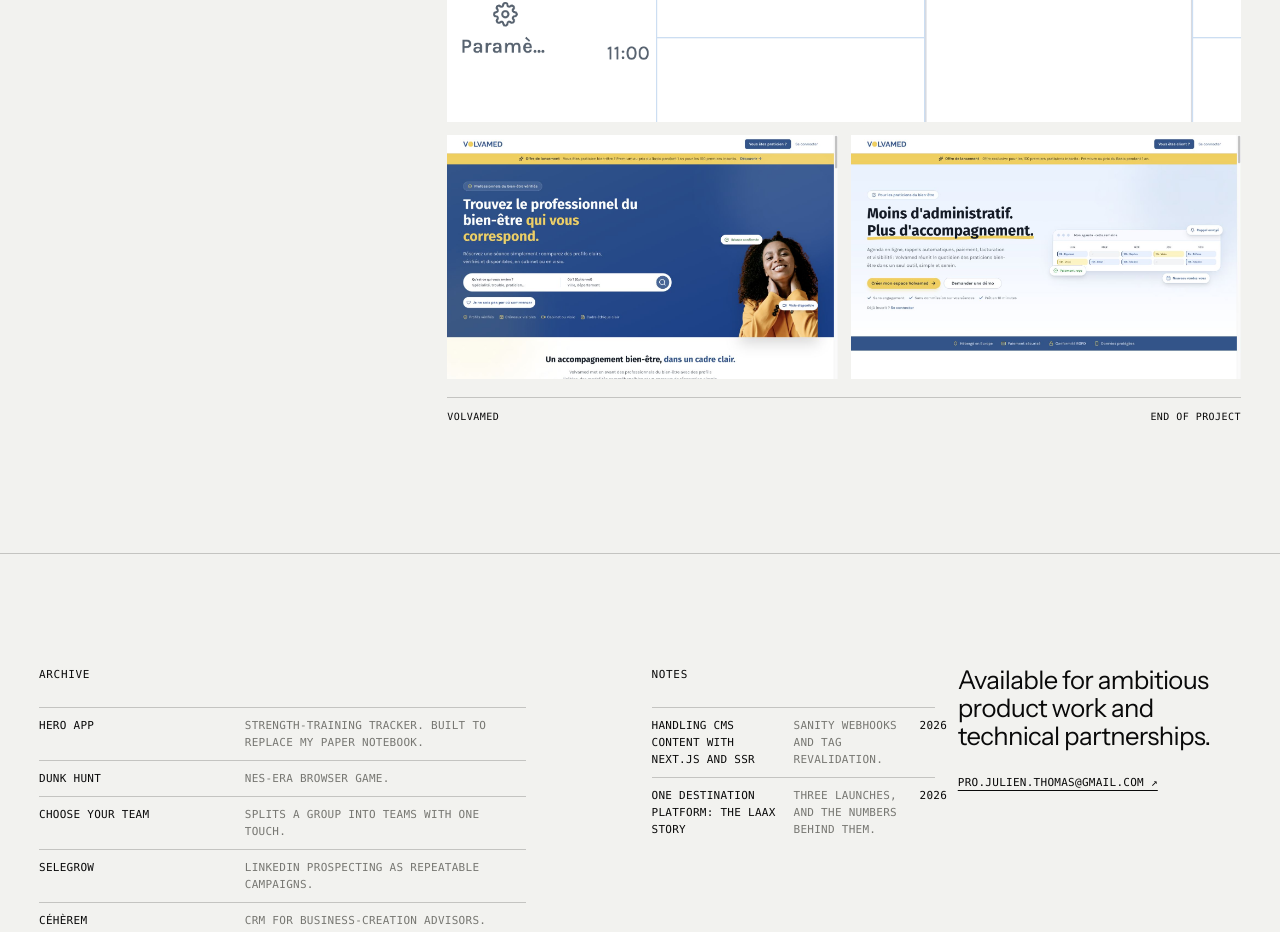
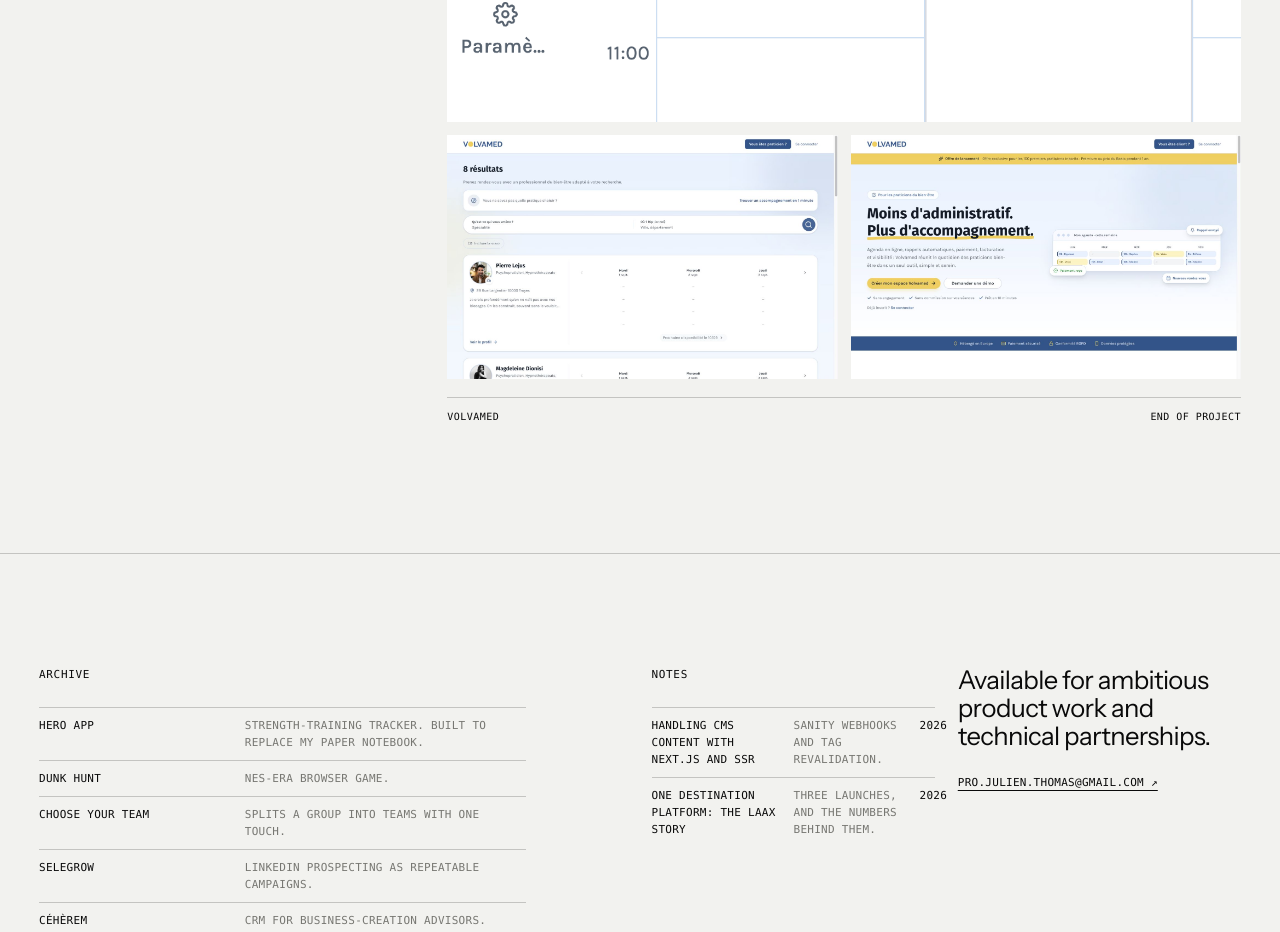
Before and after one commit to doncarlo5/projulienthomas, a Next.js app: page / in a window 1280 px wide. Shown: the part 6860-7792 px from the top of the page. Built offline with nearby package versions, Linux system fonts and the light colour scheme; no server answers; a web font is replaced by a local one.

Commit message:
Update Volvamed project image

```diff
--- a/app/data.ts
+++ b/app/data.ts
@@ -274,8 +274,8 @@ export const PROJECTS: Project[] = [
         height: 1280,
       },
       {
-        src: '/portfolio/volvamed-home.png',
-        alt: 'Volvamed practitioner search and booking homepage',
+        src: '/portfolio/volvamed-search.png',
+        alt: 'Volvamed practitioner search results and appointment availability',
         width: 1440,
         height: 900,
         layout: 'half',
```
Also changed, not shown: public/portfolio/volvamed-home.png (deleted), public/portfolio/volvamed-search.png (added).
